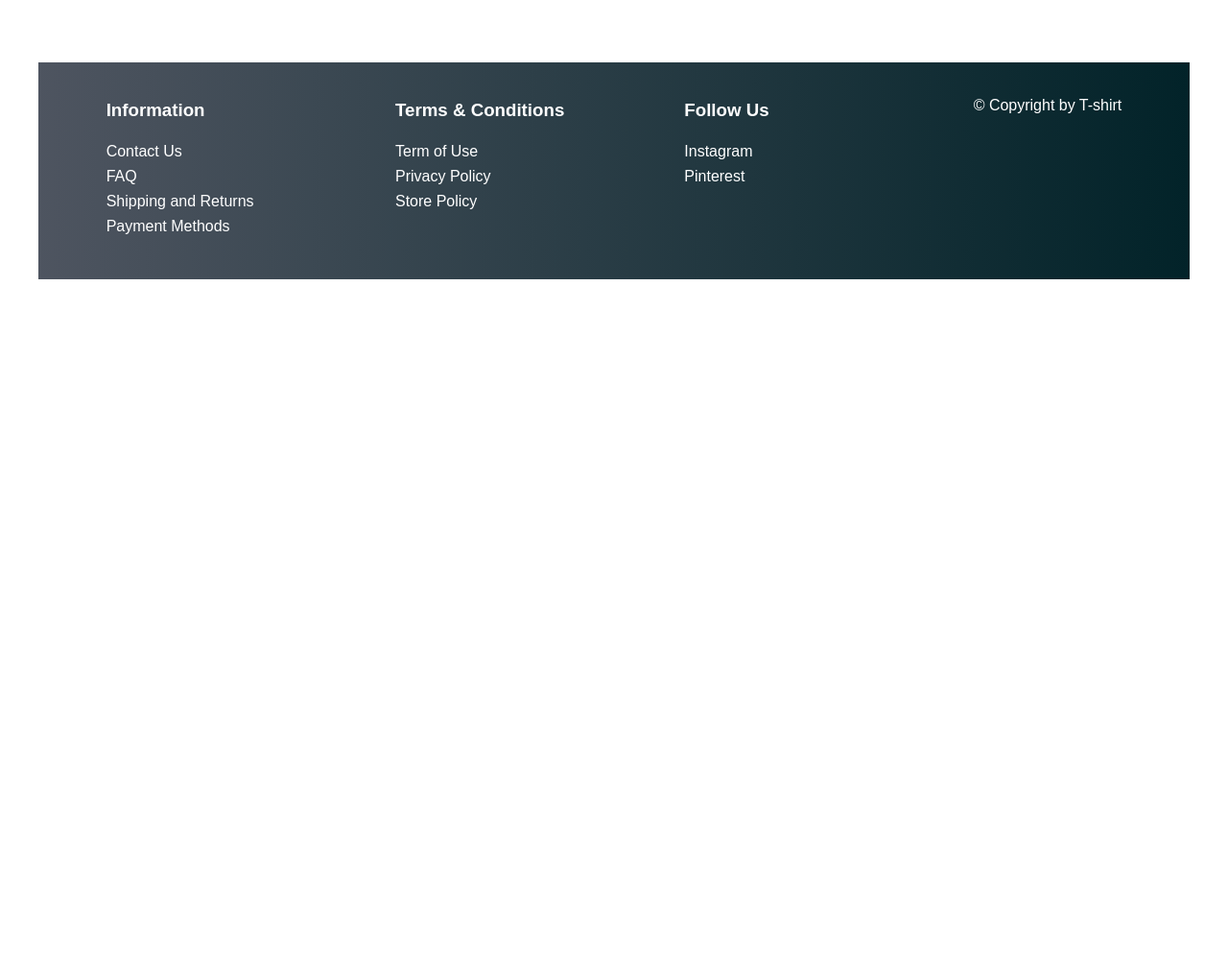
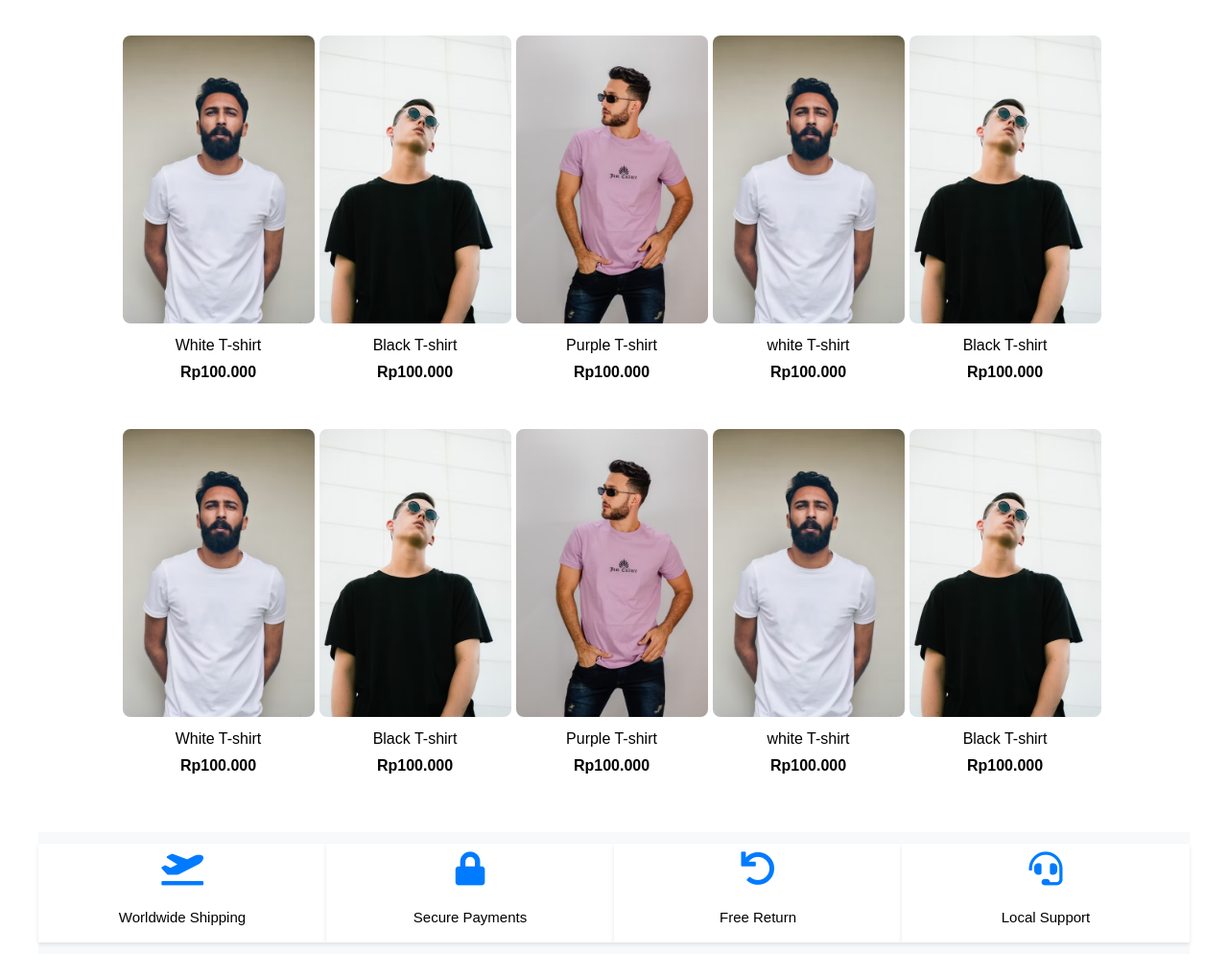
Before and after one commit to cepbasyir/cepbasyir.github.io, a plain HTML site: page index.html in a window 1280 px wide. Shown: the part 821-1840 px from the top of the page at 96% size. Before the commit the page ends 1112 px from the top, so only its background shows below. Drawn offline with Linux system fonts and the light colour scheme.

Commit message:
modified index and css

```diff
--- a/index.html
+++ b/index.html
@@ -1,15 +1,22 @@
 <!DOCTYPE html>
 <html lang="en">
   <head>
-    <meta charset="UTF-8">
-    <meta name="viewport" content="width=device-width, initial-scale=1.0">
-    <link rel="stylesheet" href="styles.css">
+    <meta charset="UTF-8" />
+    <meta name="viewport" content="width=device-width, initial-scale=1.0" />
+    <link rel="stylesheet" href="styles.css" />
     <!-- font -->
-    <link rel="preconnect" href="https://fonts.googleapis.com">
-    <link rel="preconnect" href="https://fonts.gstatic.com" crossorigin>
-    <link href="https://fonts.googleapis.com/css2?family=Nunito+Sans:opsz,wght@6..12,200;6..12,300&display=swap" rel="stylesheet">
+    <link rel="preconnect" href="https://fonts.googleapis.com" />
+    <link rel="preconnect" href="https://fonts.gstatic.com" crossorigin />
+    <link
+      href="https://fonts.googleapis.com/css2?family=Nunito+Sans:opsz,wght@6..12,200;6..12,300&display=swap"
+      rel="stylesheet"
+    />
     <!-- favicon -->
-    <link rel="icon" href="img/icon/tshirt.png">
+    <link rel="icon" href="img/icon/tshirt.png" />
+    <link
+      href="https://cdnjs.cloudflare.com/ajax/libs/font-awesome/5.13.0/css/all.min.css"
+      rel="stylesheet"
+    />
     <title>T-shirt</title>
   </head>
   <body>
@@ -26,8 +33,11 @@
             <li><a href="#" class="link">Contact Us</a></li>
           </ul>
         </nav>
-            <div class="cart-icon">
-                <img src="img/icon/cart.svg" alt="cart">
+        <div class="cart">
+            <img src="img/icon/cart.svg" alt="cart" />
+            <div class="cart-text">
+                <p>Cart</p>
+            </div>
         </div>
         <div class="login-button">
           <button>Log In</button>
@@ -43,29 +53,115 @@
         </div>
         <div class="products-container">
           <div class="product-item">
-                    <img src="img/white-tshirt-1.avif" alt="product 1">
+            <img src="img/white-tshirt-1.avif" alt="product 1" />
             <p>White T-shirt</p>
             <p><b>Rp100.000</b></p>
           </div>
           <div class="product-item">
-                    <img src="img/black-tshirt-2.jpg" alt="product 2">
+            <img src="img/black-tshirt-2.jpg" alt="product 2" />
             <p>Black T-shirt</p>
             <p><b>Rp100.000</b></p>
           </div>
           <div class="product-item">
-                    <img src="img/purple-tshirt.avif" alt="product 3">
+            <img src="img/purple-tshirt.avif" alt="product 3" />
             <p>Purple T-shirt</p>
             <p><b>Rp100.000</b></p>
           </div>
           <div class="product-item">
-                    <img src="img/white-tshirt-1.avif" alt="product 4">
+            <img src="img/white-tshirt-1.avif" alt="product 4" />
             <p>white T-shirt</p>
             <p><b>Rp100.000</b></p>
           </div>
           <div class="product-item">
-                    <img src="img/black-tshirt-2.jpg" alt="product 5">
+            <img src="img/black-tshirt-2.jpg" alt="product 5" />
             <p>Black T-shirt</p>
             <p><b>Rp100.000</b></p>
+          </div>
+        </div>
+      </section>
+      <section class="product" style="margin-top: 40px;">
+        <div class="products-container">
+          <div class="product-item">
+            <img src="img/white-tshirt-1.avif" alt="product 1" />
+            <p>White T-shirt</p>
+            <p><b>Rp100.000</b></p>
+          </div>
+          <div class="product-item">
+            <img src="img/black-tshirt-2.jpg" alt="product 2" />
+            <p>Black T-shirt</p>
+            <p><b>Rp100.000</b></p>
+          </div>
+          <div class="product-item">
+            <img src="img/purple-tshirt.avif" alt="product 3" />
+            <p>Purple T-shirt</p>
+            <p><b>Rp100.000</b></p>
+          </div>
+          <div class="product-item">
+            <img src="img/white-tshirt-1.avif" alt="product 4" />
+            <p>white T-shirt</p>
+            <p><b>Rp100.000</b></p>
+          </div>
+          <div class="product-item">
+            <img src="img/black-tshirt-2.jpg" alt="product 5" />
+            <p>Black T-shirt</p>
+            <p><b>Rp100.000</b></p>
+          </div>
+        </div>
+      </section>
+      <section class="product" style="margin-top: 40px;">
+        <div class="products-container">
+          <div class="product-item">
+            <img src="img/white-tshirt-1.avif" alt="product 1" />
+            <p>White T-shirt</p>
+            <p><b>Rp100.000</b></p>
+          </div>
+          <div class="product-item">
+            <img src="img/black-tshirt-2.jpg" alt="product 2" />
+            <p>Black T-shirt</p>
+            <p><b>Rp100.000</b></p>
+          </div>
+          <div class="product-item">
+            <img src="img/purple-tshirt.avif" alt="product 3" />
+            <p>Purple T-shirt</p>
+            <p><b>Rp100.000</b></p>
+          </div>
+          <div class="product-item">
+            <img src="img/white-tshirt-1.avif" alt="product 4" />
+            <p>white T-shirt</p>
+            <p><b>Rp100.000</b></p>
+          </div>
+          <div class="product-item">
+            <img src="img/black-tshirt-2.jpg" alt="product 5" />
+            <p>Black T-shirt</p>
+            <p><b>Rp100.000</b></p>
+          </div>
+        </div>
+      </section>
+      <section class="features">
+        <div class="features-list">
+          <div class="feature">
+            <i class="fas fa-plane-departure"></i>
+            <p>Worldwide Shipping</p>
+            <!-- <p>Available as Standard or Express delivery</p> -->
+            <!-- <a href="#" class="button">Learn more</a> -->
+          </div>
+          <div class="feature">
+            <i class="fas fa-lock"></i>
+            <p>Secure Payments</p>
+            <!-- <p>100% Secure payment with 256-bit SSL Encryption</p> -->
+            <!-- <a href="#" class="button">Learn more</a> -->
+          </div>
+          <div class="feature">
+            <i class="fas fa-undo"></i>
+            <p>Free Return</p>
+            <!-- <p>Exchange or money back guarantee for all orders</p> -->
+            <!-- <a href="#" class="button">Learn more</a> -->
+          </div>
+          <div class="feature">
+            <i class="fas fa-headset"></i>
+            <p>Local Support</p>
+            <!-- <p>24/7 Dedicated support</p> -->
+            <!-- <a href="#" class="button">Submit a request</a> -->
           </div>
         </div>
       </section>
@@ -102,6 +198,5 @@
         </div>
       </footer>
     </div>
-
   </body>
 </html>
--- a/styles.css
+++ b/styles.css
@@ -46,12 +46,25 @@ nav a {
     font-weight: bold;
 }
 
-.cart-icon img {
+.cart {
+    display: flex;
+    align-items: center;
+    gap: 10px;
+}
+
+.cart img {
     width: 30px;
     height: 30px;
+    object-fit: cover;
+    border-radius: 50%;
     cursor: pointer;
 }
 
+.cart-text {
+    display: flex;
+    flex: 1;
+    margin-top: 0;
+}
 
 .login-button button {
     background-color: #fff;
@@ -181,6 +194,62 @@ nav a {
     margin: 10px 0;
 }
 
+.features {
+    background-color: #f8f9fa;
+    padding: 12px 0;
+    margin-top: 50px;
+    /* display: flex; */
+}
+
+
+/* .features p {
+    font-size: 20px;
+    margin-bottom: 40px;
+    text-align: center;
+} */
+
+.features-list {
+    display: flex;
+    justify-content: center;
+    max-width: 1200px;
+    margin: 0 auto;
+
+}
+
+.feature {
+    flex-basis: calc(33.333% - 20px);
+    background-color: #fff;
+    box-shadow: 0 2px 4px rgba(0, 0, 0, 0.1);
+    padding: 8px;
+    text-align: center;
+}
+
+.feature i {
+    font-size: 35px;
+    color: #007bff;
+    margin-bottom: 10px;
+}
+
+
+.feature p {
+    font-size: 15px;
+    margin-bottom: 10px;
+}
+
+/* .button {
+    display: inline-block;
+    background-color: #007bff;
+    color: #fff;
+    padding: 10px 20px;
+    text-decoration: none;
+    border-radius: 5px;
+    transition: background-color 0.3s ease;
+} */
+
+.button:hover {
+    background-color: #0056b3;
+}
+
 
 footer {
     color: #fff;
```
Lines whose indentation alone changed are shown as unchanged.
